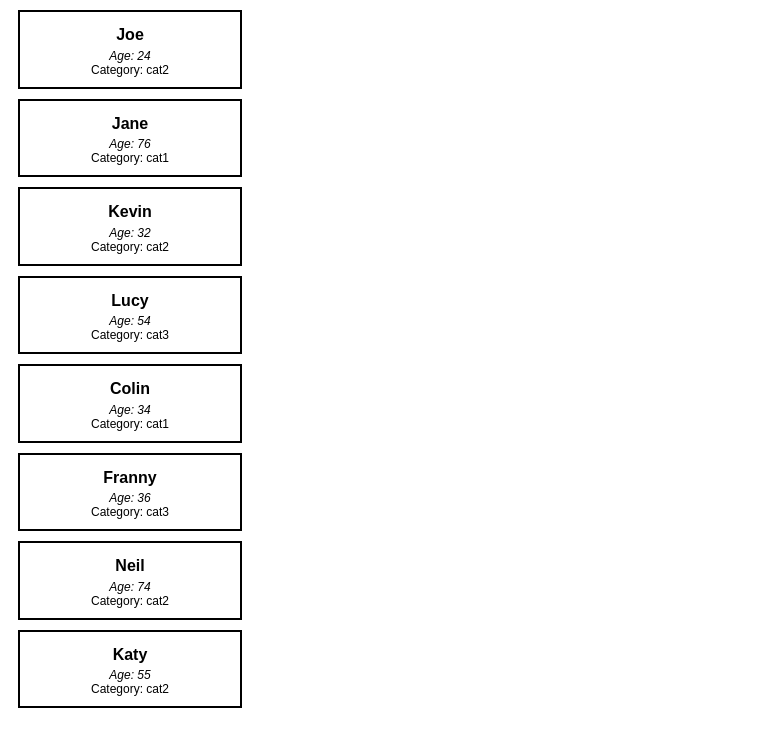
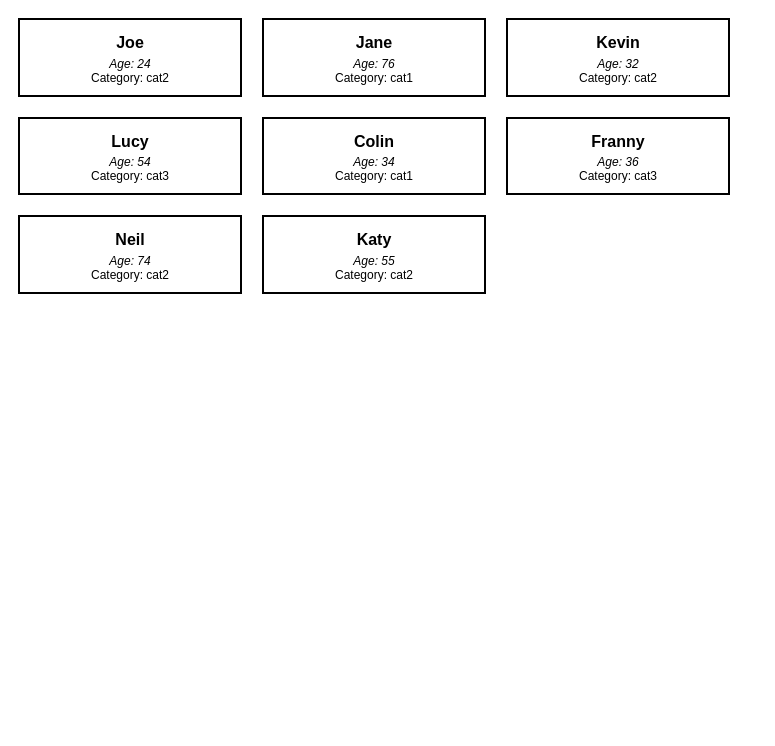
Before and after one commit to petermalcolm/grid-of-users, a React app: page / in a window 1280 px wide. Shown: the whole page, without its empty margins (0-775 px from the left). Built offline with nearby package versions, Linux system fonts and the light colour scheme.

Commit message:
3 per row

```diff
--- a/src/index.css
+++ b/src/index.css
@@ -18,8 +18,14 @@ h2.name {
 	display: block;
 }
 
-/* BOXES */
+/* GRID, BOXES */
+.grid {
+	float: left;
+	width: 800px;
+}
 .box {
+	display: inline;
+	float: left;
 	text-align: center;
 	width: 200px;
 	border: 2px solid #000000;
--- a/src/index.js
+++ b/src/index.js
@@ -22,7 +22,7 @@ class Grid extends React.Component {
 				);
 			});
 		return (
-			<div>{ namesList }</div>
+			<div className="grid">{ namesList }</div>
 		);
 	}
 }
```
